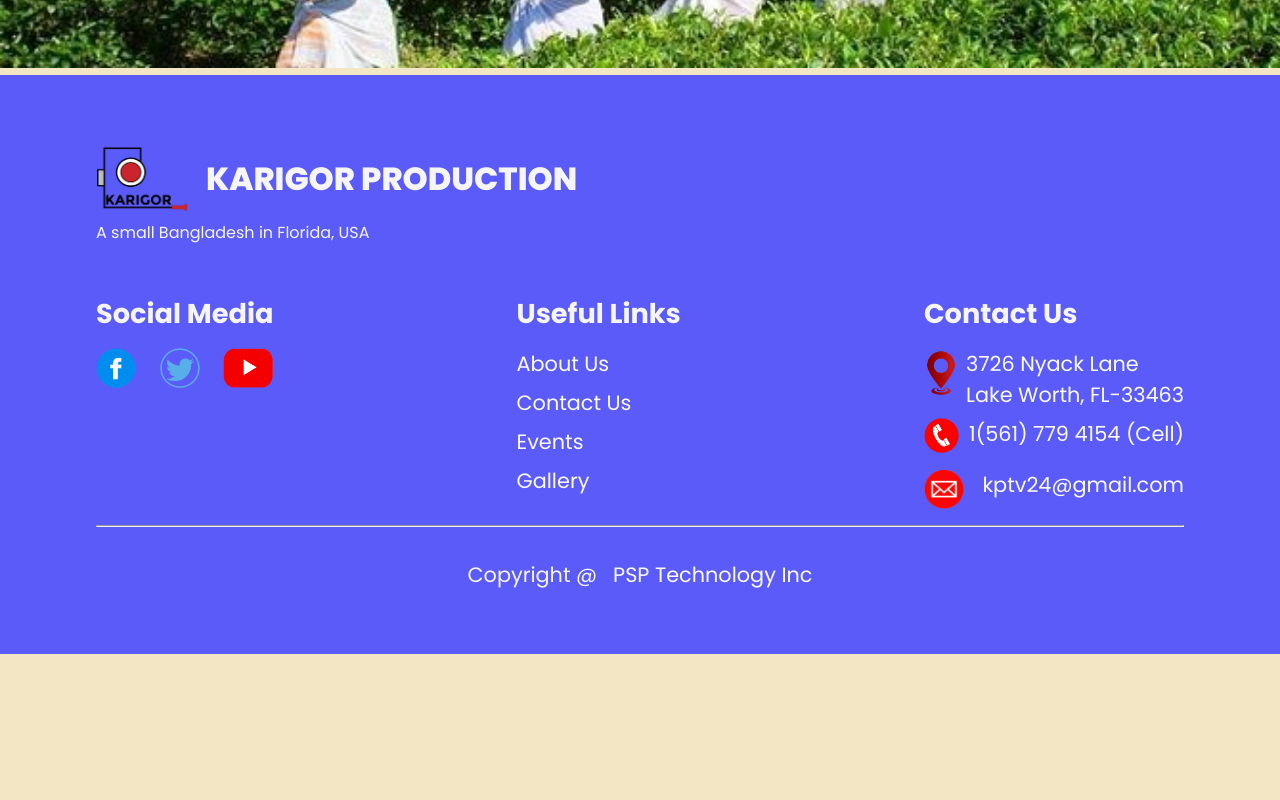
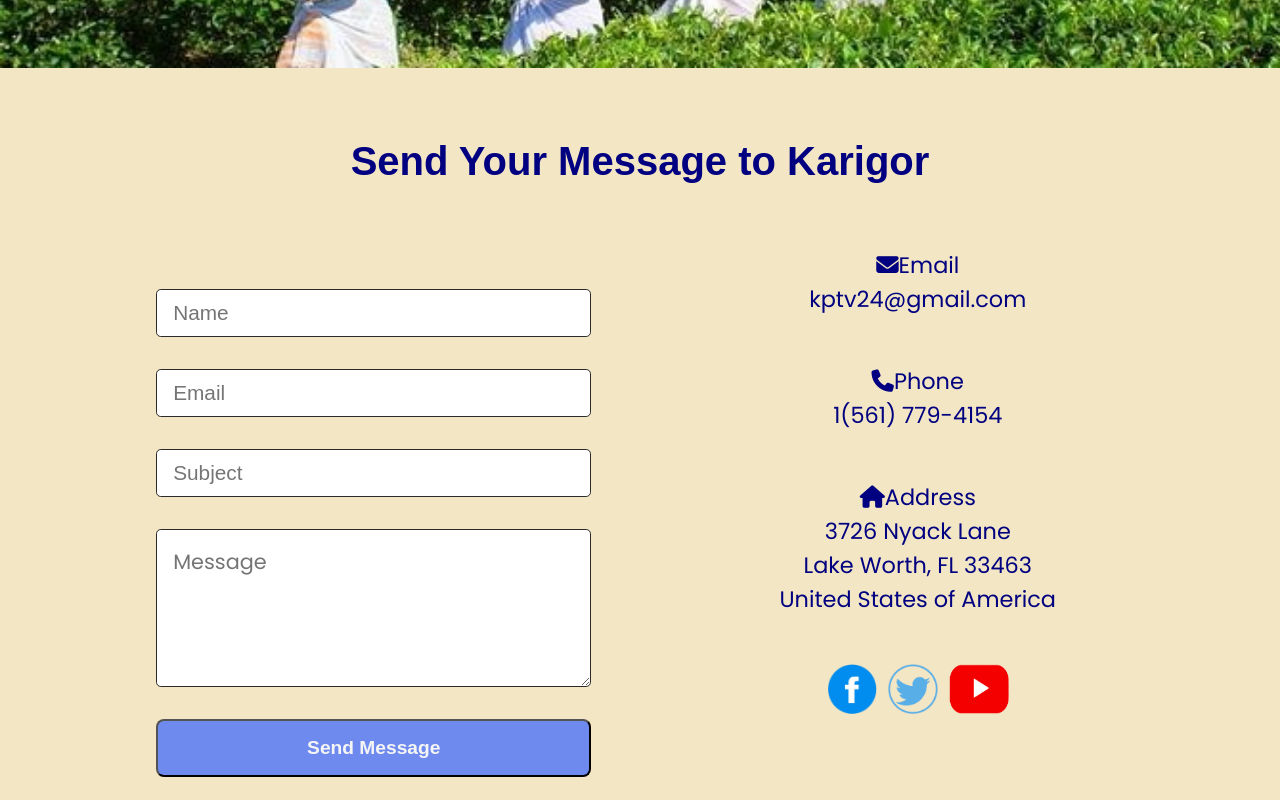
Before and after one commit to mirzadev/karigor-production, a React (Create React App) app: page /contact in a window 1280 px wide. Shown: the part 420-1220 px from the top of the page. Before the commit the page ends 1074 px from the top, so only its background shows below. Built offline with nearby package versions, Linux system fonts and the light colour scheme.

Commit message:
contact Us page updated

```diff
--- /dev/null
+++ b/src/components/ContactUs/ContactFormStyles.css
@@ -0,0 +1,77 @@
+.form-container {
+  margin: 4rem 6rem;
+}
+
+.form-container h1 {
+  color: navy;
+  font-family: sans-serif;
+  font-weight: 900;
+  font-size: 2.5rem;
+}
+.form-items {
+  display: flex;
+}
+.form-items form {
+  padding-top: 3rem;
+  display: flex;
+  flex-direction: column;
+  width: 40%;
+  margin: auto;
+}
+
+.form-items input {
+  font-size: 1.3rem;
+  height: 3rem;
+  padding: 0 1rem;
+  margin-bottom: 2rem;
+  border-radius: 0.3rem;
+  border: 1px solid #2a2a2a;
+  font-family: sans-serif;
+  color: black;
+}
+
+.form-items textarea {
+  font-size: 1.3rem;
+  padding: 1rem;
+  margin-bottom: 2rem;
+  border-radius: 0.3rem;
+  border: 1px solid #2a2a2a;
+}
+
+.form-items button {
+  background: rgb(111, 138, 238);
+  padding: 1rem;
+  color: whitesmoke;
+  border-radius: 0.5rem;
+  font-family: sans-serif;
+  font-weight: bold;
+  font-size: 1.2rem;
+}
+
+.contact-sections {
+  margin: 4rem 8rem;
+  color: navy;
+  font-family: sans-serif;
+  font-size: 1.4rem;
+}
+.contact-sections section {
+  margin-bottom: 3rem;
+}
+#contact_email,
+#address-link {
+  text-decoration: none;
+  color: navy;
+}
+
+@media screen and (max-width: 850px) {
+  .form-container {
+    margin: 4rem 2rem;
+  }
+  .form-items form {
+    padding-top: 2rem;
+    width: 90%;
+  }
+  .form-items {
+    flex-direction: column;
+  }
+}
--- /dev/null
+++ b/src/components/ContactUs/contactForm.js
@@ -0,0 +1,76 @@
+import "./ContactFormStyles.css";
+import FaceBook from "../Assets/footerItem/Facebook.png";
+import Twiter from "../Assets/footerItem/Twiter.png";
+import YouTube from "../Assets/footerItem/YouTube.png";
+
+function contactForm() {
+  return (
+    <div className="form-container">
+      <h1>Send Your Message to Karigor</h1>
+      <div className="form-items">
+        <form>
+          <input placeholder="Name" />
+          <input placeholder="Email" />
+          <input placeholder="Subject" />
+          <textarea placeholder="Message" rows="4"></textarea>
+          <button>Send Message</button>
+        </form>
+        <div className="contact-sections">
+          <section className="email-section">
+            <div>
+              <span className="fa solid alt fa-envelope"></span>
+              <span>Email</span>
+            </div>
+            <div>
+              <a id="contact_email" href="#">
+                kptv24@gmail.com
+              </a>
+            </div>
+          </section>
+          <section className="phone-section">
+            <div>
+              <span className="fa-solid fa-phone"></span>
+              <span>Phone</span>
+            </div>
+            <div>
+              <span>1(561) 779-4154</span>
+            </div>
+          </section>
+          <section className="address-section">
+            <div>
+              <span className="fa-sharp fa-solid fa-house"></span>
+              <span>Address</span>
+            </div>
+            <div>
+              <a id="address-link" href="https://goo.gl/maps/ACDRTDuS95NyYoPA8">
+                3726 Nyack Lane
+                <br />
+                Lake Worth, FL 33463
+                <br />
+                United States of America
+              </a>
+            </div>
+          </section>
+          <section>
+            <a href="https://www.facebook.com/kptv24">
+              <img src={FaceBook} alt="facebook" height="50" width="50" />
+            </a>
+            <a href="/">
+              <img
+                className="twiter"
+                src={Twiter}
+                alt="twiter"
+                height="50"
+                width="50"
+              />
+            </a>
+            <a href="https://www.youtube.com/@karigor_production">
+              <img src={YouTube} alt="youtube" height="50" width="60" />
+            </a>
+          </section>
+        </div>
+      </div>
+    </div>
+  );
+}
+export default contactForm;
--- a/src/routes/Contact.js
+++ b/src/routes/Contact.js
@@ -1,7 +1,9 @@
 import Hero from "../components/Hero";
 import Navbar from "../components/Navbar";
 import Footer from "../components/Footer/Footer";
+import ContactForm from "../components/ContactUs/contactForm";
 import contactCoverPic from "../components/Assets/contactCoverPic.jpg";
+
 function Contact() {
   return (
     <>
@@ -12,6 +14,7 @@ function Contact() {
         titleOther="Contact Us"
         btnClass="hide"
       />
+      <ContactForm />
       <Footer />
     </>
   );
```
Also changed, not shown: src/components/Overview/Overview.js (+0 -28 lines).
